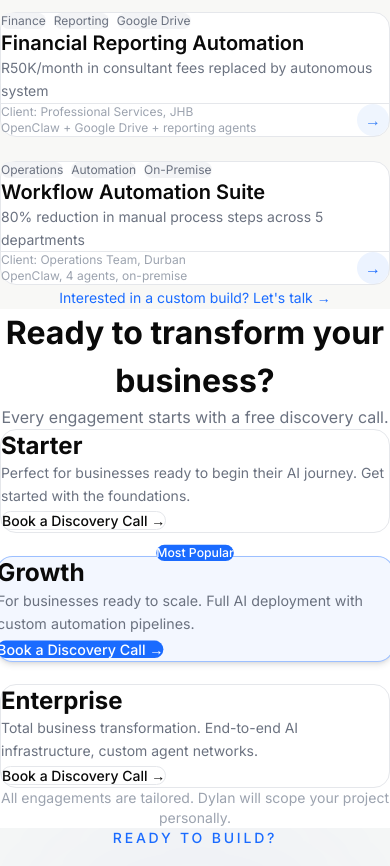
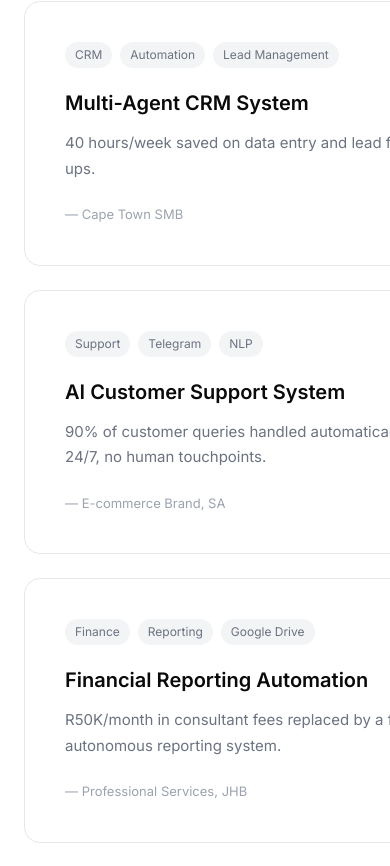
Before and after one commit to DylanWichmannAI/dylanwichmannai-v2, a Next.js app: page / in a window 390 px wide. Shown: the part 5964-6830 px from the top of the page. Built offline with nearby package versions, Linux system fonts and the light colour scheme; a web font is replaced by a local one.

Commit message:
clean: work/pricing/cta rewrite - static, breathing room, no GSAP opacity issues

```diff
--- a/components/sections/CTA.tsx
+++ b/components/sections/CTA.tsx
@@ -1,113 +1,34 @@
-'use client';
-
-import { useRef } from 'react';
-import { useGSAP } from '@gsap/react';
-import { gsap } from 'gsap';
-import { ScrollTrigger } from 'gsap/ScrollTrigger';
-import { SplitText } from 'gsap/SplitText';
-import MagneticButton from '@/components/ui/MagneticButton';
-
 export default function CTA() {
-  const containerRef = useRef<HTMLElement>(null);
-  const headingRef = useRef<HTMLHeadingElement>(null);
-
-  useGSAP(
-    () => {
-      gsap.registerPlugin(ScrollTrigger, SplitText);
-      if (window.matchMedia('(prefers-reduced-motion: reduce)').matches) return;
-
-      const split = new SplitText(headingRef.current, {
-        type: 'words,lines',
-        linesClass: 'line',
-      });
-
-      gsap.from(split.words, {
-        y: 60,
-        opacity: 0,
-        duration: 0.8,
-        ease: 'power4.out',
-        stagger: 0.05,
-        scrollTrigger: {
-          trigger: headingRef.current,
-          start: 'top 80%',
-          toggleActions: 'play none none reverse',
-        },
-      });
-
-      gsap.from('.cta-sub', {
-        y: 20,
-        opacity: 0,
-        duration: 0.6,
-        ease: 'power3.out',
-        scrollTrigger: {
-          trigger: '.cta-sub',
-          start: 'top 85%',
-          toggleActions: 'play none none reverse',
-        },
-      });
-
-      gsap.from('.cta-button', {
-        scale: 0.9,
-        opacity: 0,
-        duration: 0.5,
-        ease: 'back.out(1.7)',
-        scrollTrigger: {
-          trigger: '.cta-button',
-          start: 'top 90%',
-          toggleActions: 'play none none reverse',
-        },
-      });
-
-      return () => {
-        split.revert();
-        ScrollTrigger.getAll().forEach((t) => t.kill());
-      };
-    },
-    { scope: containerRef }
-  );
-
   return (
-    <section
-      ref={containerRef}
-      id="contact"
-      className="bg-[#F8F8F6] py-40 px-6 relative overflow-hidden"
-    >
-      {/* Glow */}
-      <div className="absolute inset-0 flex items-center justify-center pointer-events-none">
-        <div className="w-[800px] h-[400px] rounded-full bg-[#1A6BFF]/6 blur-[120px]" />
-      </div>
-
-      <div className="relative max-w-[960px] mx-auto text-center">
-        <p className="text-[#1A6BFF] text-sm font-medium tracking-[0.2em] uppercase mb-8">
+    <section id="contact" style={{ padding: '120px 24px', backgroundColor: '#0A0A0A', textAlign: 'center' }}>
+      <div style={{ maxWidth: '700px', margin: '0 auto' }}>
+        <p style={{ fontSize: '13px', fontWeight: 600, letterSpacing: '0.1em', textTransform: 'uppercase', color: '#1A6BFF', marginBottom: '24px' }}>
           Ready to build?
         </p>
-
-        <h2
-          ref={headingRef}
-          className="font-bold text-[#0A0A0A] leading-tight mb-8"
+        <h2 style={{ fontSize: 'clamp(2rem, 5vw, 3.5rem)', fontWeight: 700, color: '#FFFFFF', lineHeight: 1.15, marginBottom: '24px' }}>
+          Ready to build your AI operations team?
+        </h2>
+        <p style={{ fontSize: '18px', color: '#6B7280', lineHeight: 1.7, marginBottom: '48px' }}>
+          Let&apos;s talk about what&apos;s possible for your business. No pressure. 30 minutes. Real answers.
+        </p>
+        <a
+          href="mailto:admin@dylanwichmannai.com"
           style={{
-            fontFamily: 'var(--font-clash-display), Space Grotesk, sans-serif',
-            fontSize: 'clamp(2.5rem, 6vw, 5rem)',
+            display: 'inline-block',
+            padding: '18px 40px',
+            backgroundColor: '#1A6BFF',
+            color: '#FFFFFF',
+            borderRadius: '8px',
+            fontSize: '16px',
+            fontWeight: 600,
+            textDecoration: 'none',
+            letterSpacing: '0.02em'
           }}
         >
-          Ready to build your AI operations team?
-        </h2>
-
-        <p className="cta-sub text-[#6B7280] text-lg leading-relaxed mb-12 max-w-xl mx-auto">
-          Let&apos;s talk about what&apos;s possible for your business. No pressure. 30 minutes. Real answers.
-        </p>
-
-        <div className="cta-button">
-          <MagneticButton
-            href="mailto:admin@dylanwichmannai.com"
-            className="inline-flex items-center gap-3 px-10 py-5 bg-[#1A6BFF] text-white font-medium rounded-full text-lg hover:bg-[#0055E0] transition-colors animate-pulse-ring"
-          >
-            Book a Free Discovery Call →
-          </MagneticButton>
-        </div>
-
-        <p className="mt-8 text-[#9CA3AF] text-sm">
-          Or email: <a href="mailto:admin@dylanwichmannai.com" className="text-[#6B7280] hover:text-[#0A0A0A] transition-colors">admin@dylanwichmannai.com</a>
+          Book a Free Discovery Call →
+        </a>
+        <p style={{ marginTop: '24px', fontSize: '14px', color: '#4B5563' }}>
+          Or email: <a href="mailto:admin@dylanwichmannai.com" style={{ color: '#6B7280', textDecoration: 'none' }}>admin@dylanwichmannai.com</a>
         </p>
       </div>
     </section>
--- a/components/sections/Pricing.tsx
+++ b/components/sections/Pricing.tsx
@@ -1,99 +1,93 @@
-'use client';
-
-import { motion } from 'framer-motion';
-import MagneticButton from '@/components/ui/MagneticButton';
-
 const PLANS = [
   {
     name: 'Starter',
-    description: 'Perfect for businesses ready to begin their AI journey. Get started with the foundations.',
+    description: 'Perfect for businesses ready to begin their AI journey. Get started with the foundations that matter.',
+    badge: null,
     highlighted: false,
   },
   {
     name: 'Growth',
-    description: 'For businesses ready to scale. Full AI deployment with custom automation pipelines.',
+    description: 'For businesses ready to scale. Full AI deployment with custom automation pipelines and ongoing support.',
+    badge: 'Most Popular',
     highlighted: true,
-    badge: 'Most Popular',
   },
   {
     name: 'Enterprise',
-    description: 'Total business transformation. End-to-end AI infrastructure, custom agent networks.',
+    description: 'Total business transformation. End-to-end AI infrastructure, custom agent networks, fully managed.',
+    badge: null,
     highlighted: false,
   },
 ];
 
 export default function Pricing() {
   return (
-    <section
-      id="pricing"
-      className="bg-white py-32 px-6"
-      style={{ opacity: 1, visibility: 'visible' }}
-      data-visible="true"
-    >
-      <div className="max-w-[1280px] mx-auto">
-
-        <div className="mb-16 text-center" style={{ opacity: 1 }}>
-          <h2
-            className="font-bold text-[#0A0A0A] mb-6"
-            style={{
-              fontFamily: 'var(--font-clash-display), Space Grotesk, sans-serif',
-              fontSize: 'clamp(2rem, 4vw, 3.5rem)',
-            }}
-          >
-            Ready to transform your business?
-          </h2>
-          <p className="text-[#6B7280] text-base max-w-2xl mx-auto">
-            Every engagement starts with a free discovery call.
-          </p>
-        </div>
-
-        <div className="grid grid-cols-1 md:grid-cols-3 gap-6">
-          {PLANS.map((plan, i) => (
-            <motion.div
-              key={plan.name}
-              initial={{ opacity: 1, y: 0 }}
-              whileInView={{ opacity: 1, y: 0 }}
-              animate={{ opacity: 1, y: 0 }}
-              viewport={{ once: true, margin: '-60px' }}
-              transition={{ duration: 0.6, delay: i * 0.15, ease: [0.25, 0.1, 0.25, 1] }}
-              style={{ opacity: 1 }}
-              className={`relative p-8 rounded-2xl border flex flex-col ${
-                plan.highlighted
-                  ? 'bg-[#1A6BFF]/5 border-[#1A6BFF]/40 scale-[1.02] shadow-md'
-                  : 'bg-white border-[#E5E7EB] hover:shadow-sm'
-              } transition-shadow duration-300`}
-            >
+    <section id="pricing" style={{ padding: '112px 0', backgroundColor: '#F8F8F6' }}>
+      <div style={{ maxWidth: '1100px', margin: '0 auto', padding: '0 24px' }}>
+        <p style={{ fontSize: '13px', fontWeight: 600, letterSpacing: '0.1em', textTransform: 'uppercase', color: '#1A6BFF', marginBottom: '16px' }}>
+          Engagements
+        </p>
+        <h2 style={{ fontSize: '42px', fontWeight: 700, color: '#0A0A0A', marginBottom: '16px', lineHeight: 1.15 }}>
+          Ready to transform your business?
+        </h2>
+        <p style={{ fontSize: '18px', color: '#6B7280', marginBottom: '64px', lineHeight: 1.6 }}>
+          Every engagement starts with a free discovery call.
+        </p>
+        <div style={{ display: 'grid', gridTemplateColumns: 'repeat(auto-fit, minmax(300px, 1fr))', gap: '24px', marginBottom: '48px' }}>
+          {PLANS.map((plan) => (
+            <div key={plan.name} style={{
+              backgroundColor: plan.highlighted ? '#0A0A0A' : '#FFFFFF',
+              border: plan.highlighted ? '1px solid #0A0A0A' : '1px solid #E5E7EB',
+              borderRadius: '16px',
+              padding: '40px',
+              position: 'relative',
+              display: 'flex',
+              flexDirection: 'column',
+              gap: '20px'
+            }}>
               {plan.badge && (
-                <div className="absolute -top-3 left-1/2 -translate-x-1/2 bg-[#1A6BFF] text-white text-xs font-medium px-3 py-1 rounded-full">
+                <span style={{
+                  position: 'absolute',
+                  top: '-12px',
+                  left: '50%',
+                  transform: 'translateX(-50%)',
+                  backgroundColor: '#1A6BFF',
+                  color: '#FFFFFF',
+                  fontSize: '12px',
+                  fontWeight: 600,
+                  padding: '4px 14px',
+                  borderRadius: '100px',
+                  whiteSpace: 'nowrap'
+                }}>
                   {plan.badge}
-                </div>
+                </span>
               )}
-
-              <div className="mb-6 flex-1">
-                <p
-                  className="font-bold text-[#0A0A0A] text-2xl mb-4"
-                  style={{ fontFamily: 'var(--font-clash-display), Space Grotesk, sans-serif' }}
-                >
-                  {plan.name}
-                </p>
-                <p className="text-[#6B7280] text-sm leading-relaxed">{plan.description}</p>
-              </div>
-
-              <MagneticButton
+              <h3 style={{ fontSize: '24px', fontWeight: 700, color: plan.highlighted ? '#FFFFFF' : '#0A0A0A' }}>
+                {plan.name}
+              </h3>
+              <p style={{ fontSize: '15px', color: plan.highlighted ? '#9CA3AF' : '#6B7280', lineHeight: 1.7 }}>
+                {plan.description}
+              </p>
+              <a
                 href="mailto:admin@dylanwichmannai.com"
-                className={`w-full py-3 rounded-full text-sm font-medium text-center transition-colors ${
-                  plan.highlighted
-                    ? 'bg-[#1A6BFF] text-white hover:bg-[#0055E0]'
-                    : 'border border-[#E5E7EB] text-[#0A0A0A] hover:border-[#1A6BFF] hover:text-[#1A6BFF]'
-                }`}
+                style={{
+                  marginTop: 'auto',
+                  display: 'inline-block',
+                  padding: '14px 24px',
+                  backgroundColor: plan.highlighted ? '#FFFFFF' : '#0A0A0A',
+                  color: plan.highlighted ? '#0A0A0A' : '#FFFFFF',
+                  borderRadius: '8px',
+                  fontSize: '14px',
+                  fontWeight: 600,
+                  textDecoration: 'none',
+                  textAlign: 'center'
+                }}
               >
                 Book a Discovery Call →
-              </MagneticButton>
-            </motion.div>
+              </a>
+            </div>
           ))}
         </div>
-
-        <p className="text-center text-[#9CA3AF] text-sm mt-10">
+        <p style={{ textAlign: 'center', fontSize: '14px', color: '#9CA3AF' }}>
           All engagements are tailored. Dylan will scope your project personally.
         </p>
       </div>
--- a/components/sections/Work.tsx
+++ b/components/sections/Work.tsx
@@ -1,167 +1,65 @@
-'use client';
-
-import { useRef } from 'react';
-import { useGSAP } from '@gsap/react';
-import { gsap } from 'gsap';
-import { ScrollTrigger } from 'gsap/ScrollTrigger';
-
 const PROJECTS = [
   {
-    id: 1,
     title: 'Multi-Agent CRM System',
     client: 'Cape Town SMB',
-    result: '40 hours/week saved on data entry and follow-ups',
-    stack: 'OpenClaw, 6 agents, Mac Mini',
+    result: '40 hours/week saved on data entry and lead follow-ups.',
     tags: ['CRM', 'Automation', 'Lead Management'],
-    color: '#1A6BFF',
   },
   {
-    id: 2,
     title: 'AI Customer Support System',
-    client: 'E-commerce Brand',
-    result: '90% query automation — 24/7 with no human touchpoints',
-    stack: 'OpenClaw + Telegram integration, 3 agents',
+    client: 'E-commerce Brand, SA',
+    result: '90% of customer queries handled automatically — 24/7, no human touchpoints.',
     tags: ['Support', 'Telegram', 'NLP'],
-    color: '#0055E0',
   },
   {
-    id: 3,
     title: 'Financial Reporting Automation',
     client: 'Professional Services, JHB',
-    result: 'R50K/month in consultant fees replaced by autonomous system',
-    stack: 'OpenClaw + Google Drive + reporting agents',
+    result: 'R50K/month in consultant fees replaced by a fully autonomous reporting system.',
     tags: ['Finance', 'Reporting', 'Google Drive'],
-    color: '#3B82F6',
   },
   {
-    id: 4,
     title: 'Workflow Automation Suite',
     client: 'Operations Team, Durban',
-    result: '80% reduction in manual process steps across 5 departments',
-    stack: 'OpenClaw, 4 agents, on-premise',
+    result: '80% reduction in manual process steps across 5 departments.',
     tags: ['Operations', 'Automation', 'On-Premise'],
-    color: '#1A6BFF',
   },
 ];
 
 export default function Work() {
-  const containerRef = useRef<HTMLElement>(null);
-
-  useGSAP(
-    () => {
-      gsap.registerPlugin(ScrollTrigger);
-      if (window.matchMedia('(prefers-reduced-motion: reduce)').matches) return;
-
-      gsap.from('.work-heading', {
-        y: 30,
-        opacity: 0,
-        duration: 0.7,
-        ease: 'power3.out',
-        scrollTrigger: {
-          trigger: '.work-heading',
-          start: 'top 85%',
-          toggleActions: 'play none none reverse',
-        },
-      });
-
-      gsap.utils.toArray<HTMLElement>('.work-card').forEach((card, i) => {
-        gsap.from(card, {
-          y: 40,
-          opacity: 0,
-          duration: 0.6,
-          ease: 'power3.out',
-          delay: (i % 2) * 0.1,
-          scrollTrigger: {
-            trigger: card,
-            start: 'top 85%',
-            toggleActions: 'play none none none',
-            once: true,
-          },
-        });
-      });
-
-      return () => ScrollTrigger.getAll().forEach((t) => t.kill());
-    },
-    { scope: containerRef }
-  );
-
   return (
-    <section
-      ref={containerRef}
-      id="work"
-      className="bg-[#F8F8F6] py-32 px-6"
-    >
-      <div className="max-w-[1280px] mx-auto">
-
-        <div className="work-heading mb-16">
-          <p className="text-[#1A6BFF] text-sm font-medium tracking-[0.2em] uppercase mb-4">
-            Work
-          </p>
-          <h2
-            className="font-bold text-[#0A0A0A]"
-            style={{
-              fontFamily: 'var(--font-clash-display), Space Grotesk, sans-serif',
-              fontSize: 'clamp(2rem, 4vw, 3.5rem)',
-            }}
-          >
-            Selected case studies.
-          </h2>
-        </div>
-
-        {/* Clean 2-column grid — no horizontal scroll, no sticky panel */}
-        <div className="grid grid-cols-1 md:grid-cols-2 gap-6">
-          {PROJECTS.map((p) => (
-            <div
-              key={p.id}
-              className="work-card p-8 bg-white border border-[#E5E7EB] rounded-2xl hover:border-[#1A6BFF]/30 hover:shadow-md transition-all duration-300"
-            >
-              {/* Tags */}
-              <div className="flex flex-wrap gap-2 mb-4">
-                {p.tags.map((tag) => (
-                  <span
-                    key={tag}
-                    className="text-xs px-2 py-0.5 rounded-full bg-[#F3F4F6] text-[#6B7280]"
-                  >
-                    {tag}
-                  </span>
+    <section id="work" style={{ padding: '112px 0', backgroundColor: '#FFFFFF' }}>
+      <div style={{ maxWidth: '1100px', margin: '0 auto', padding: '0 24px' }}>
+        <p style={{ fontSize: '13px', fontWeight: 600, letterSpacing: '0.1em', textTransform: 'uppercase', color: '#1A6BFF', marginBottom: '16px' }}>
+          Work
+        </p>
+        <h2 style={{ fontSize: '42px', fontWeight: 700, color: '#0A0A0A', marginBottom: '64px', lineHeight: 1.15 }}>
+          Selected case studies.
+        </h2>
+        <div style={{ display: 'grid', gridTemplateColumns: 'repeat(auto-fit, minmax(460px, 1fr))', gap: '24px' }}>
+          {PROJECTS.map((p, i) => (
+            <div key={i} style={{
+              backgroundColor: '#FFFFFF',
+              border: '1px solid #E5E7EB',
+              borderRadius: '16px',
+              padding: '40px',
+              transition: 'box-shadow 0.2s ease'
+            }}>
+              <div style={{ display: 'flex', gap: '8px', flexWrap: 'wrap', marginBottom: '20px' }}>
+                {p.tags.map(tag => (
+                  <span key={tag} style={{
+                    fontSize: '12px',
+                    padding: '4px 10px',
+                    borderRadius: '100px',
+                    backgroundColor: '#F3F4F6',
+                    color: '#6B7280'
+                  }}>{tag}</span>
                 ))}
               </div>
-
-              {/* Title */}
-              <h3
-                className="text-[#0A0A0A] font-semibold text-xl mb-3"
-                style={{ fontFamily: 'var(--font-clash-display), Space Grotesk, sans-serif' }}
-              >
-                {p.title}
-              </h3>
-
-              {/* Result */}
-              <p className="text-[#6B7280] text-sm leading-relaxed mb-4">{p.result}</p>
-
-              {/* Footer row */}
-              <div className="flex items-center justify-between pt-4 border-t border-[#E5E7EB]">
-                <div>
-                  <p className="text-[#9CA3AF] text-xs">Client: {p.client}</p>
-                  <p className="text-[#9CA3AF] text-xs mt-0.5">{p.stack}</p>
-                </div>
-                <div
-                  className="w-8 h-8 rounded-full flex items-center justify-center flex-shrink-0"
-                  style={{ background: `${p.color}15`, color: p.color }}
-                >
-                  →
-                </div>
-              </div>
+              <h3 style={{ fontSize: '20px', fontWeight: 600, color: '#0A0A0A', marginBottom: '12px' }}>{p.title}</h3>
+              <p style={{ fontSize: '15px', color: '#6B7280', lineHeight: 1.7, marginBottom: '24px' }}>{p.result}</p>
+              <p style={{ fontSize: '13px', color: '#9CA3AF' }}>— {p.client}</p>
             </div>
           ))}
-        </div>
-
-        <div className="pt-10 text-center">
-          <a
-            href="#contact"
-            className="text-[#1A6BFF] text-sm hover:underline"
-          >
-            Interested in a custom build? Let&apos;s talk →
-          </a>
         </div>
       </div>
     </section>
```
